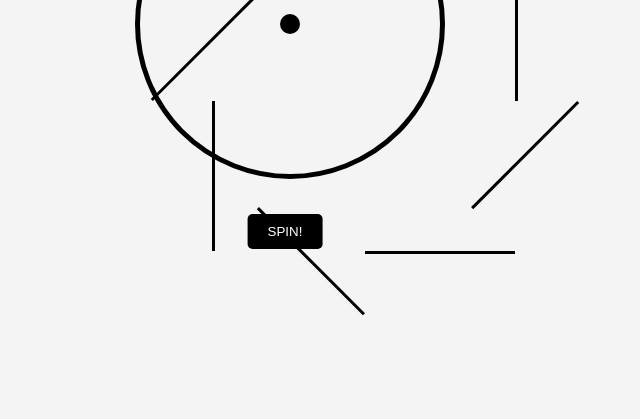
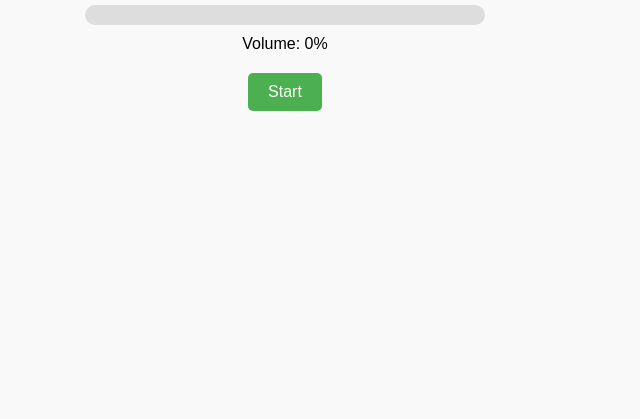
Before and after one commit to GLRSoufyan/CreaCod, a plain HTML site: page Index.html in a window 1280 px wide. Shown: the part 381-800 px from the top of the page, without its empty margins (355-995 px from the left). Drawn offline with Linux system fonts and the light colour scheme.

Commit message:
finalized

```diff
--- a/Index.html
+++ b/Index.html
@@ -3,124 +3,114 @@
 <head>
   <meta charset="UTF-8">
   <meta name="viewport" content="width=device-width, initial-scale=1.0">
-  <title>Volume Wheel</title>
+  <title>Timer Met Volume</title>
   <style>
     body {
       display: flex;
+      flex-direction: column;
       justify-content: center;
       align-items: center;
       height: 100vh;
       margin: 0;
       font-family: Arial, sans-serif;
-      background-color: #f4f4f4;
+      background-color: #f9f9f9;
     }
-
-    .container {
+    h1 {
+      font-size: 2rem;
+      margin-bottom: 20px;
+    }
+    .volume-container {
+      width: 80%;
+      max-width: 400px;
+      margin-bottom: 20px;
+    }
+    .volume-bar {
+      width: 100%;
+      height: 20px;
+      background-color: #ddd;
+      border-radius: 10px;
       position: relative;
-      width: 300px;
-      height: 300px;
+      overflow: hidden;
     }
-
-    .wheel {
-      width: 100%;
+    .volume-bar div {
       height: 100%;
-      border: 5px solid black;
-      border-radius: 50%;
-      position: relative;
-      display: flex;
-      justify-content: center;
-      align-items: center;
+      width: 0%;
+      background-color: #4caf50;
+      transition: width 1s linear;
     }
-
-    .wheel .slice {
-      position: absolute;
-      width: 50%;
-      height: 50%;
-      background-color: transparent;
-      border-top: 3px solid black;
-      transform-origin: 100% 100%;
+    .volume-label {
+      margin-top: 10px;
+      font-size: 1rem;
+      text-align: center;
     }
-
-    .wheel .slice:nth-child(1) { transform: rotate(0deg); }
-    .wheel .slice:nth-child(2) { transform: rotate(45deg); }
-    .wheel .slice:nth-child(3) { transform: rotate(90deg); }
-    .wheel .slice:nth-child(4) { transform: rotate(135deg); }
-    .wheel .slice:nth-child(5) { transform: rotate(180deg); }
-    .wheel .slice:nth-child(6) { transform: rotate(225deg); }
-    .wheel .slice:nth-child(7) { transform: rotate(270deg); }
-    .wheel .slice:nth-child(8) { transform: rotate(315deg); }
-
-    .wheel .center {
-      position: absolute;
-      width: 20px;
-      height: 20px;
-      background-color: black;
-      border-radius: 50%;
-    }
-
-    .pointer {
-      position: absolute;
-      top: -20px;
-      left: 50%;
-      transform: translateX(-50%);
-      width: 0;
-      height: 0;
-      border-left: 10px solid transparent;
-      border-right: 10px solid transparent;
-      border-bottom: 20px solid black;
-    }
-
-    .spin-btn {
-      position: absolute;
-      bottom: -80px;
-      left: 50%;
-      transform: translateX(-50%);
-      background-color: black;
-      color: white;
+    button {
+      padding: 10px 20px;
+      font-size: 16px;
+      color: #fff;
+      background-color: #4caf50;
       border: none;
-      padding: 10px 20px;
       border-radius: 5px;
       cursor: pointer;
+    }
+    button:disabled {
+      background-color: #aaa;
+      cursor: not-allowed;
     }
   </style>
 </head>
 <body>
-  <div class="container">
-    <div class="pointer"></div>
-    <div class="wheel">
-      <div class="slice" data-value="0%"></div>
-      <div class="slice" data-value="20%"></div>
-      <div class="slice" data-value="30%"></div>
-      <div class="slice" data-value="40%"></div>
-      <div class="slice" data-value="50%"></div>
-      <div class="slice" data-value="60%"></div>
-      <div class="slice" data-value="70%"></div>
-      <div class="slice" data-value="80%"></div>
-      <div class="center"></div>
+  <h1>Timer with Volume Animation</h1>
+  <div class="volume-container">
+    <div class="volume-bar">
+      <div id="volume-fill"></div>
     </div>
-    <button class="spin-btn">SPIN!</button>
+    <div class="volume-label" id="volume-label">Volume: 0%</div>
   </div>
+  <button id="start-button">Start</button>
+
+  <audio id="background-music" src="BackgroundMusic.mp3" loop></audio>
 
   <script>
-    const wheel = document.querySelector('.wheel');
-    const pointer = document.querySelector('.pointer');
-    const spinBtn = document.querySelector('.spin-btn');
+    const volumeFill = document.getElementById("volume-fill");
+    const volumeLabel = document.getElementById("volume-label");
+    const backgroundMusic = document.getElementById("background-music");
+    const startButton = document.getElementById("start-button");
 
-    let currentRotation = 0;
+    let increasing = true;
+    let volume = 0;
 
-    spinBtn.addEventListener('click', () => {
-      const randomSpin = Math.floor(Math.random() * 360) + 360; // Minimum 360° rotation
-      currentRotation += randomSpin;
-      wheel.style.transition = 'transform 2s ease-out';
-      wheel.style.transform = `rotate(${currentRotation}deg)`;
+    function updateVolume() {
+      if (increasing) {
+        volume += 1; // Increment volume
+        if (volume >= 100) {
+          increasing = false; // Start decreasing
+        }
+      } else {
+        volume -= 1; // Decrement volume
+        if (volume <= 0) {
+          increasing = true; // Start increasing
+        }
+      }
 
-      // Calculate the resulting slice
-      setTimeout(() => {
-        const normalizedRotation = currentRotation % 360;
-        const sliceIndex = Math.floor(normalizedRotation / 45); // 360°/8 slices
-        const selectedSlice = wheel.querySelector(`.slice:nth-child(${sliceIndex + 1})`);
-        alert(`Selected Volume: ${selectedSlice.dataset.value}`);
-      }, 2000);
+      // Update volume bar and label
+      volumeFill.style.width = `${volume}%`;
+      volumeLabel.textContent = `Volume: ${volume}%`;
+
+      // Adjust music volume (from 0.0 to 1.0)
+      backgroundMusic.volume = volume / 100;
+
+      // Repeat every 600ms (smooth transition effect)
+      setTimeout(updateVolume, 600);
+    }
+
+    // Start button event listener
+    startButton.addEventListener("click", () => {
+      backgroundMusic.play().then(() => {
+        updateVolume();
+        startButton.disabled = true; // Disable button after starting
+      }).catch((error) => {
+        console.error("Audio playback failed:", error);
+      });
     });
   </script>
 </body>
```
Also changed, not shown: 1 other file.
